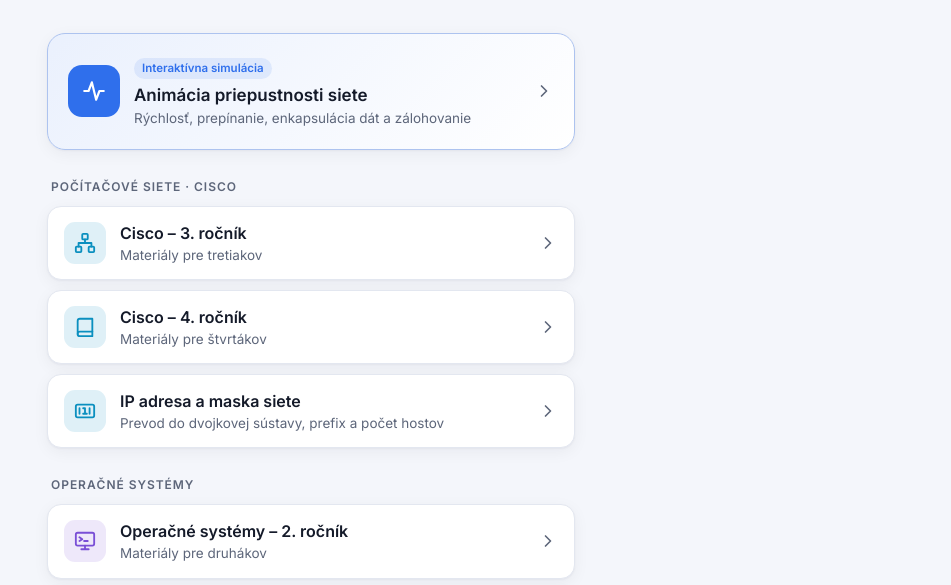
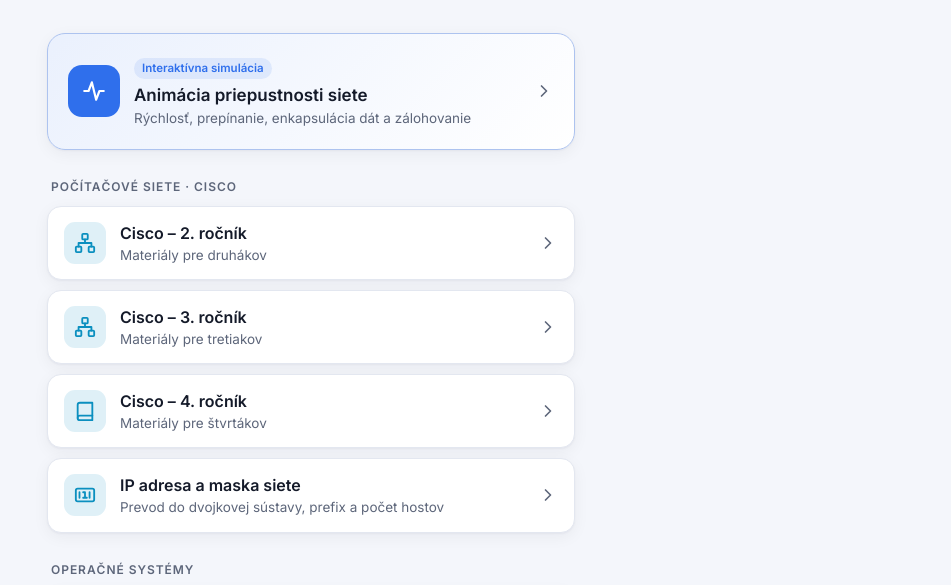
Before and after one commit to cutiepi314/BandwithSimulation, a browser extension: page index.html in a window 1280 px wide. Shown: the part 215-800 px from the top of the page, without its empty margins (329-1280 px from the left). Drawn offline with Linux system fonts and the light colour scheme.

Commit message:
Add Cisco second year card

```diff
--- a/index.html
+++ b/index.html
@@ -239,6 +239,18 @@
     <div class="section-label">Počítačové siete · Cisco</div>
     <ul>
       <li>
+        <a class="link cisco" href="https://ciscogdu.notion.site/2roc" target="_blank" rel="noopener">
+          <span class="icon" aria-hidden="true">
+            <svg viewBox="0 0 24 24" fill="none" stroke="currentColor" stroke-width="2" stroke-linecap="round" stroke-linejoin="round"><rect x="9" y="2" width="6" height="6" rx="1"/><rect x="2" y="16" width="6" height="6" rx="1"/><rect x="16" y="16" width="6" height="6" rx="1"/><path d="M12 8v4M5 16v-4h14v4"/></svg>
+          </span>
+          <span class="text">
+            <span class="title">Cisco – 2. ročník</span>
+            <span class="sub">Materiály pre druhákov</span>
+          </span>
+          <svg class="arrow" width="20" height="20" viewBox="0 0 24 24" fill="none" stroke="currentColor" stroke-width="2" stroke-linecap="round" stroke-linejoin="round" aria-hidden="true"><path d="M9 6l6 6-6 6"/></svg>
+        </a>
+      </li>
+      <li>
         <a class="link cisco" href="https://ciscogdu.notion.site/" target="_blank" rel="noopener">
           <span class="icon" aria-hidden="true">
             <svg viewBox="0 0 24 24" fill="none" stroke="currentColor" stroke-width="2" stroke-linecap="round" stroke-linejoin="round"><rect x="9" y="2" width="6" height="6" rx="1"/><rect x="2" y="16" width="6" height="6" rx="1"/><rect x="16" y="16" width="6" height="6" rx="1"/><path d="M12 8v4M5 16v-4h14v4"/></svg>
```
